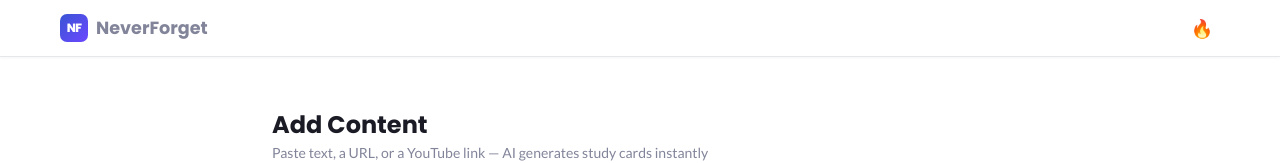
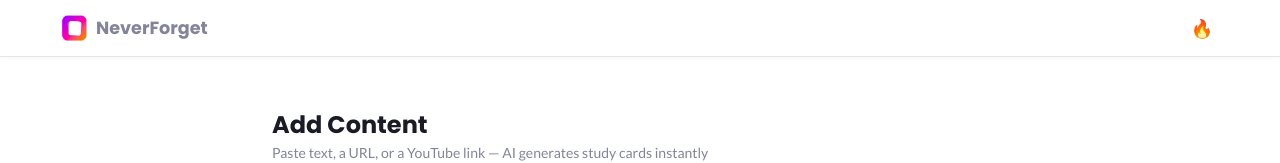
Before and after one commit to navaneethv100/NeverForgetRevisionCard, a Next.js app: page /add in a window 1280 px wide. Shown: the top 163 px of the page. Built offline with nearby package versions, Linux system fonts and the light colour scheme; sample sign-in values are in the browser's storage; some icons are missing.

Commit message:
Replace NF text logo with custom image logo
- Added logo.png to public directory
- Updated navbar and sidebar header to use image logo

```diff
--- a/src/components/NavBar.tsx
+++ b/src/components/NavBar.tsx
@@ -251,20 +251,7 @@ export default function NavBar() {
             </button>
 
             <Link href="/" style={{ display: "flex", alignItems: "center", gap: 8, textDecoration: "none", flexShrink: 0 }}>
-              <div
-                style={{
-                  width: 28,
-                  height: 28,
-                  borderRadius: 7,
-                  background: "linear-gradient(135deg, #3955d4 0%, #6c47ff 100%)",
-                  display: "flex",
-                  alignItems: "center",
-                  justifyContent: "center",
-                  flexShrink: 0,
-                }}
-              >
-                <span style={{ color: "#fff", fontSize: 12, fontWeight: 800, lineHeight: 1, fontFamily: "'Poppins', sans-serif", letterSpacing: "-0.05em" }}>NF</span>
-              </div>
+              <img src="/logo.png" alt="NF" style={{ width: 28, height: 28, borderRadius: 7, flexShrink: 0 }} />
               <span
                 style={{
                   fontFamily: "'Poppins', sans-serif",
@@ -392,9 +379,7 @@ export default function NavBar() {
             {/* Sidebar header */}
             <div style={{ padding: "16px 20px", display: "flex", alignItems: "center", justifyContent: "space-between", borderBottom: "1px solid var(--nf-border)" }}>
               <div style={{ display: "flex", alignItems: "center", gap: 8 }}>
-                <div style={{ width: 24, height: 24, borderRadius: 6, background: "linear-gradient(135deg, #3955d4 0%, #6c47ff 100%)", display: "flex", alignItems: "center", justifyContent: "center" }}>
-                  <span style={{ color: "#fff", fontSize: 10, fontWeight: 800, lineHeight: 1, fontFamily: "'Poppins', sans-serif", letterSpacing: "-0.05em" }}>NF</span>
-                </div>
+                <img src="/logo.png" alt="NF" style={{ width: 24, height: 24, borderRadius: 6 }} />
                 <span style={{ fontFamily: "'Poppins', sans-serif", fontSize: "0.95rem", fontWeight: 600, color: "var(--nf-text)" }}>
                   NeverForget
                 </span>
```
Also changed, not shown: public/logo.png (added).
